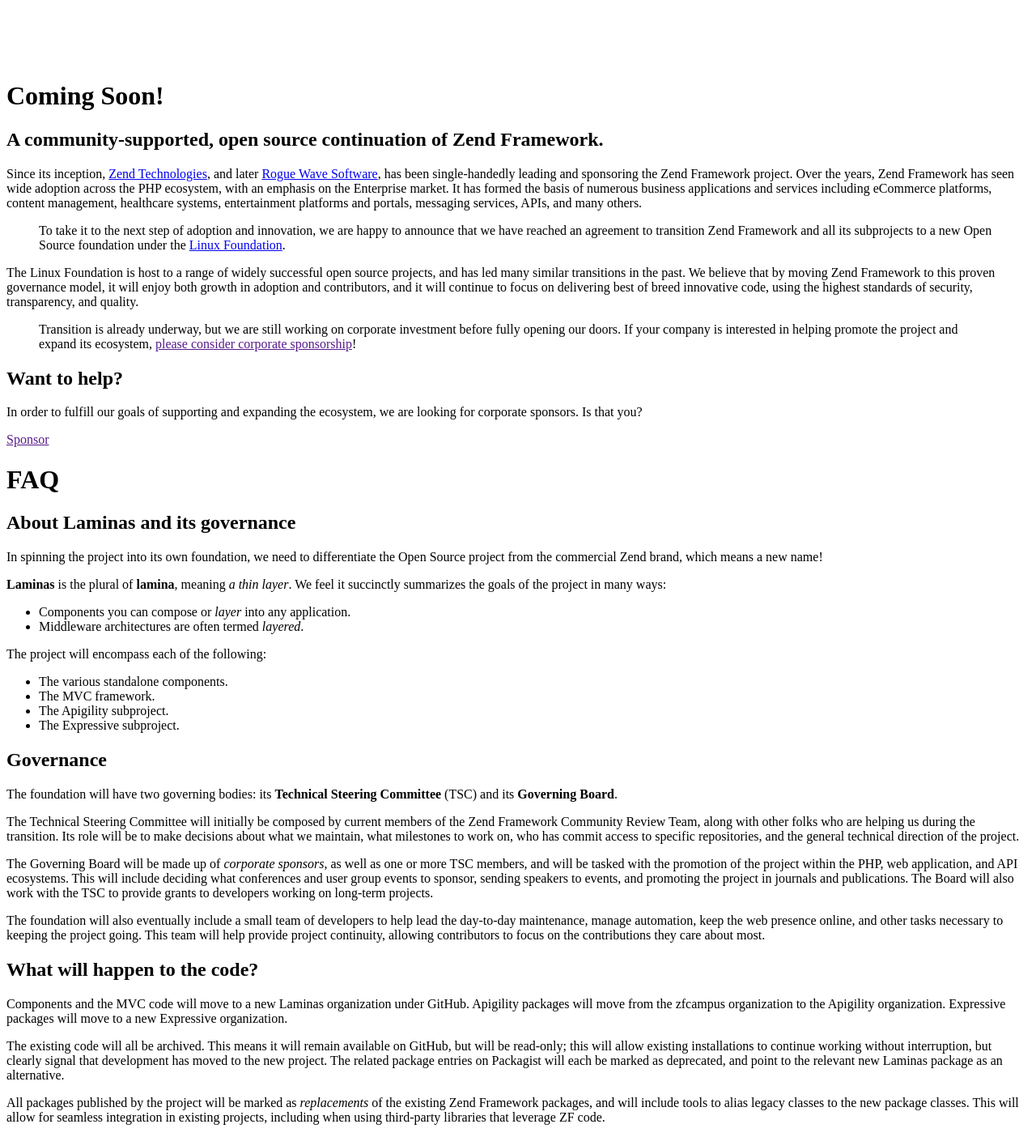
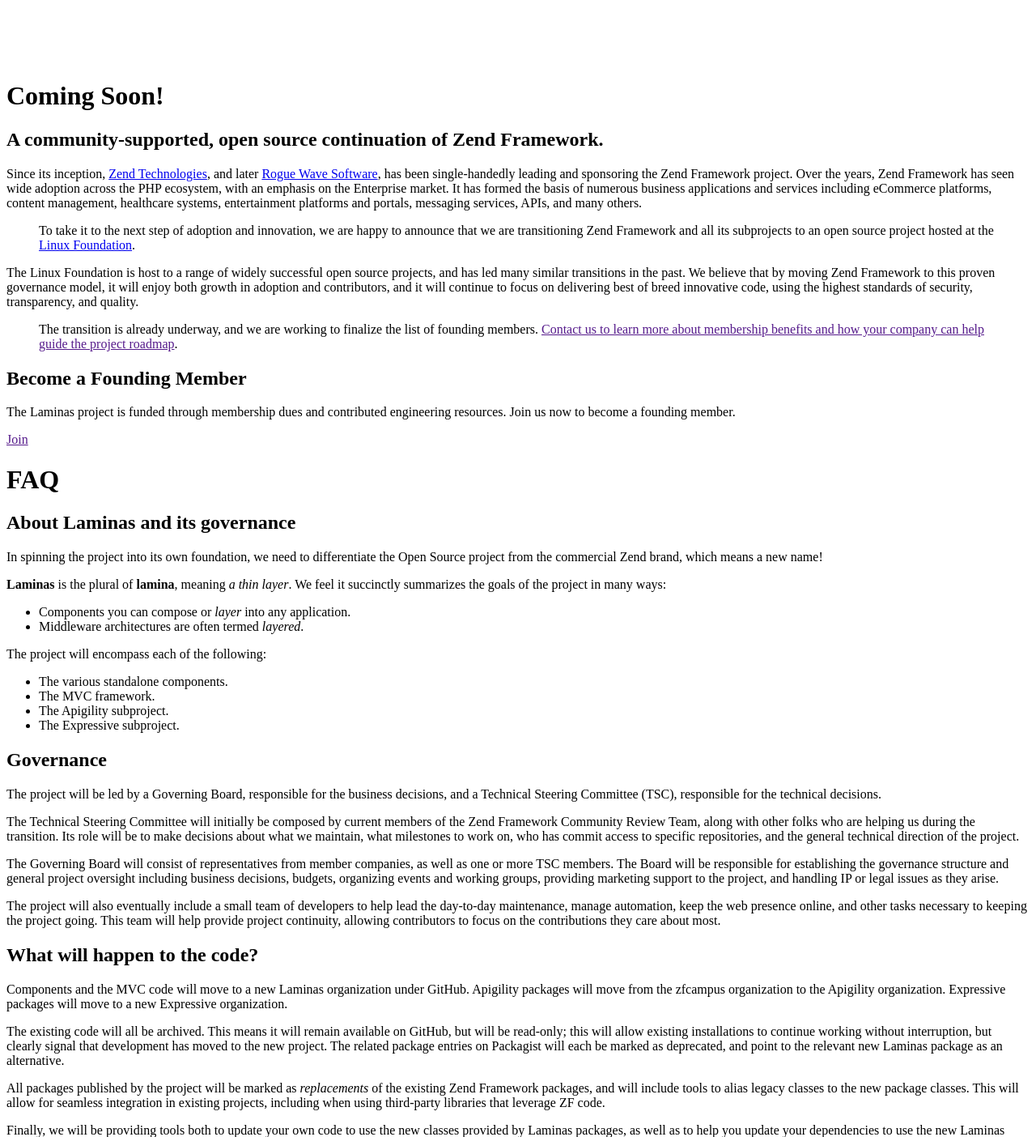
Before and after one commit to laminas/getlaminas.org, a PHP site: template templates/app/home-page.phtml in a window 1280 px wide. Shown: the top 1404 px of the page at 81% size. Run offline with PHP 8.4, Linux system fonts and the light colour scheme; the template is opened without the code that fills it, so the values that code supplies are empty.

Commit message:
fix: incorporates changes from LF

```diff
--- a/templates/app/home-page.phtml
+++ b/templates/app/home-page.phtml
@@ -27,8 +27,8 @@
 
             <blockquote class="blockquote">
                 To take it to the next step of adoption and innovation, we are happy to announce
-                that we have reached an agreement to transition Zend Framework and all its
-                subprojects to a new Open Source foundation under the
+                that we are transitioning Zend Framework and all its
+                subprojects to an open source project hosted at the
                 <a href="https://www.linuxfoundation.org">Linux Foundation</a>.
             </blockquote>
 
@@ -42,24 +42,25 @@
             </p>
 
             <blockquote class="blockquote">
-                Transition is already underway, but we are still working on
-                corporate investment before fully opening our doors. If your
-                company is interested in helping promote the project and expand its
-                ecosystem, <a href="<?= $this->url('about.join') ?>">please
-                consider corporate sponsorship</a>!
+                The transition is already underway, and we are working to
+                finalize the list of founding members.
+                <a href="<?= $this->url('about.join') ?>">Contact us to learn
+                more about membership benefits and how your company can help
+                guide the project roadmap</a>.
             </blockquote>
         </div>
 
         <div class="col-md-4 col-sm-12 order-1 order-sm-2 card bg-primary text-white">
-            <h2 class="card-header">Want to help?</h2>
+            <h2 class="card-header">Become a Founding Member</h2>
             <div class="card-body">
                 <p class="card-text">
-                    In order to fulfill our goals of supporting and expanding the
-                    ecosystem, we are looking for corporate sponsors. Is that you?
+                    The Laminas project is funded through membership dues and
+                    contributed engineering resources. Join us now to become a
+                    founding member.
                 </p>
 
                 <p class="card-text text-center">
-                    <a class="btn btn-light" href="<?= $this->url('about.join') ?>">Sponsor</a>
+                    <a class="btn btn-light" href="<?= $this->url('about.join') ?>">Join</a>
                 </p>
             </div>
         </div>
@@ -105,8 +106,9 @@
             <h2>Governance</h2>
 
             <p>
-                The foundation will have two governing bodies: its <strong>Technical Steering Committee</strong>
-                (TSC) and its <strong>Governing Board</strong>.
+                The project will be led by a Governing Board, responsible for
+                the business decisions, and a Technical Steering Committee
+                (TSC), responsible for the technical decisions.
             </p>
 
             <p>
@@ -117,16 +119,17 @@
                 repositories, and the general technical direction of the project.
 
             <p>
-                The Governing Board will be made up of <em>corporate sponsors</em>, as well as one or
-                more TSC members, and will be tasked with the promotion of the project within
-                the PHP, web application, and API ecosystems. This will include deciding what
-                conferences and user group events to sponsor, sending speakers to events, and
-                promoting the project in journals and publications. The Board will also work
-                with the TSC to provide grants to developers working on long-term projects.
+                The Governing Board will consist of representatives from member
+                companies, as well as one or more TSC members. The Board will
+                be responsible for establishing the governance structure and
+                general project oversight including business decisions,
+                budgets, organizing events and working groups, providing
+                marketing support to the project, and handling IP or legal
+                issues as they arise.
             </p>
 
             <p>
-                The foundation will also eventually include a small team of
+                The project will also eventually include a small team of
                 developers to help lead the day-to-day maintenance, manage
                 automation, keep the web presence online, and other tasks
                 necessary to keeping the project going. This team will help
```
Also changed, not shown: templates/about/join.phtml (+6 -8 lines).
